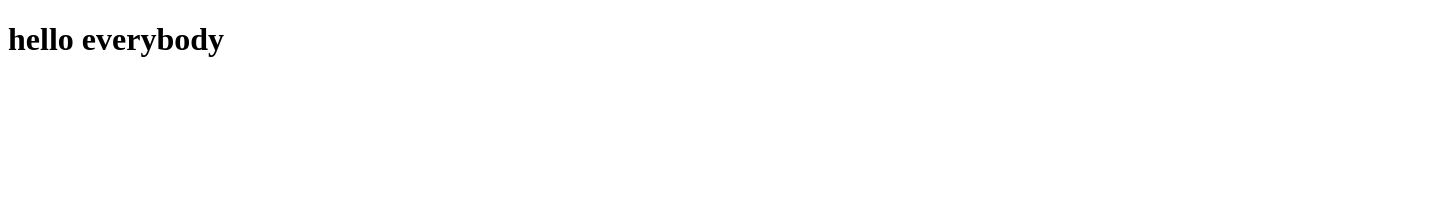
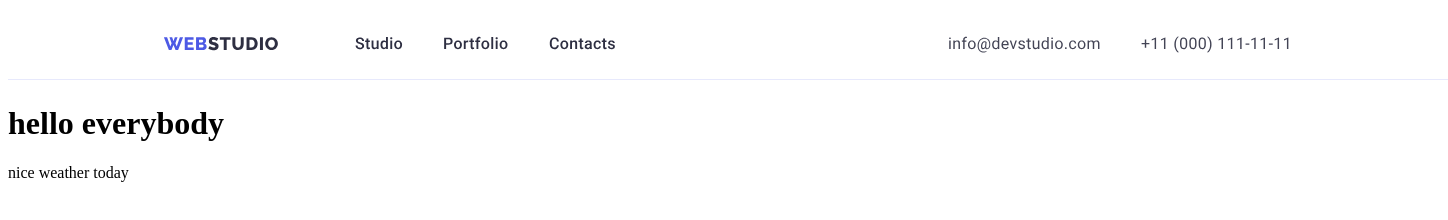
Before and after one commit to ViKki28/Tutorial, a plain HTML site: page index.html in a window 1280 px wide. Shown: the whole page, 1448 px wide, since content can reach past the window. Drawn offline with Linux system fonts and the light colour scheme.

Commit message:
First commit
First commit

```diff
--- a/index.html
+++ b/index.html
@@ -6,7 +6,13 @@
     <meta name="viewport" content="width=device-width, initial-scale=1.0" />
     <title>Document</title>
   </head>
+  <header>
+    <img src="./images/Top Line.svg" alt="Меню сайта" />
+  </header>
+  <section></section>
+
   <body>
     <h1>hello everybody</h1>
+    <p>nice weather today</p>
   </body>
 </html>
```
Also changed, not shown: .prettierrc.json (added), css/styles.css (added), images/Top Line.svg (added).
